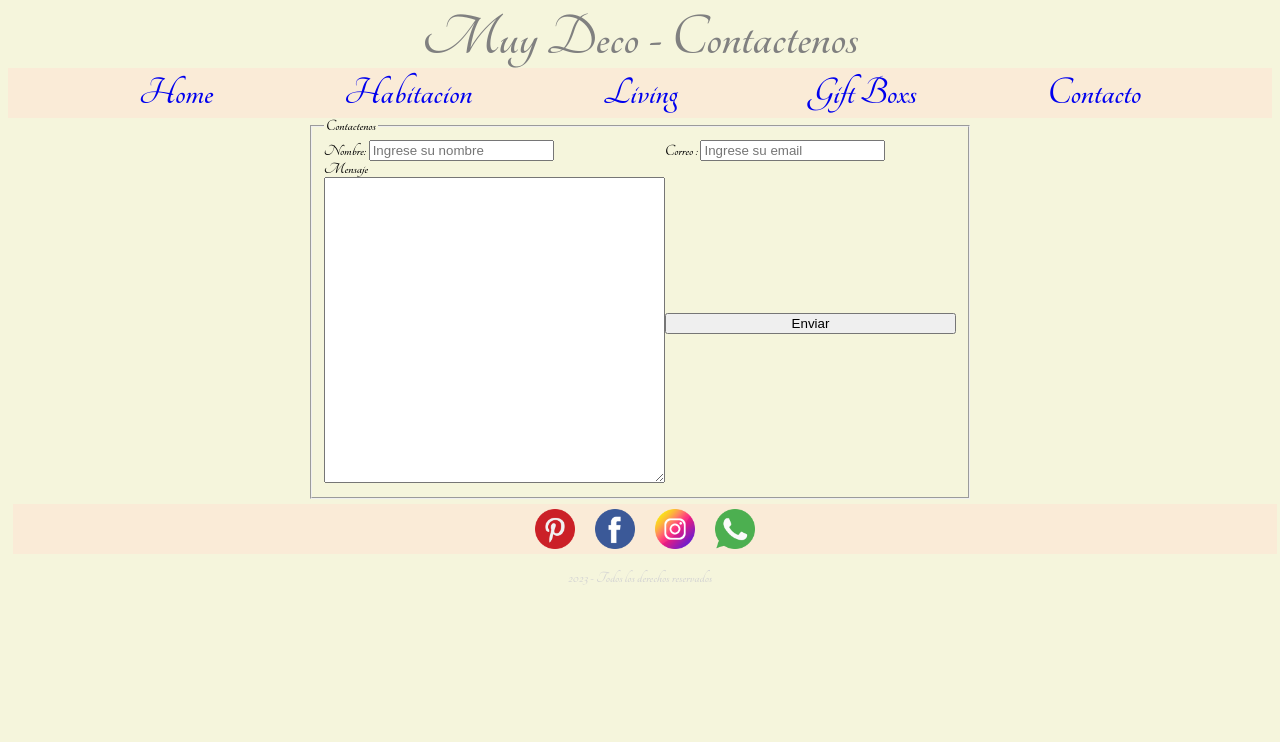
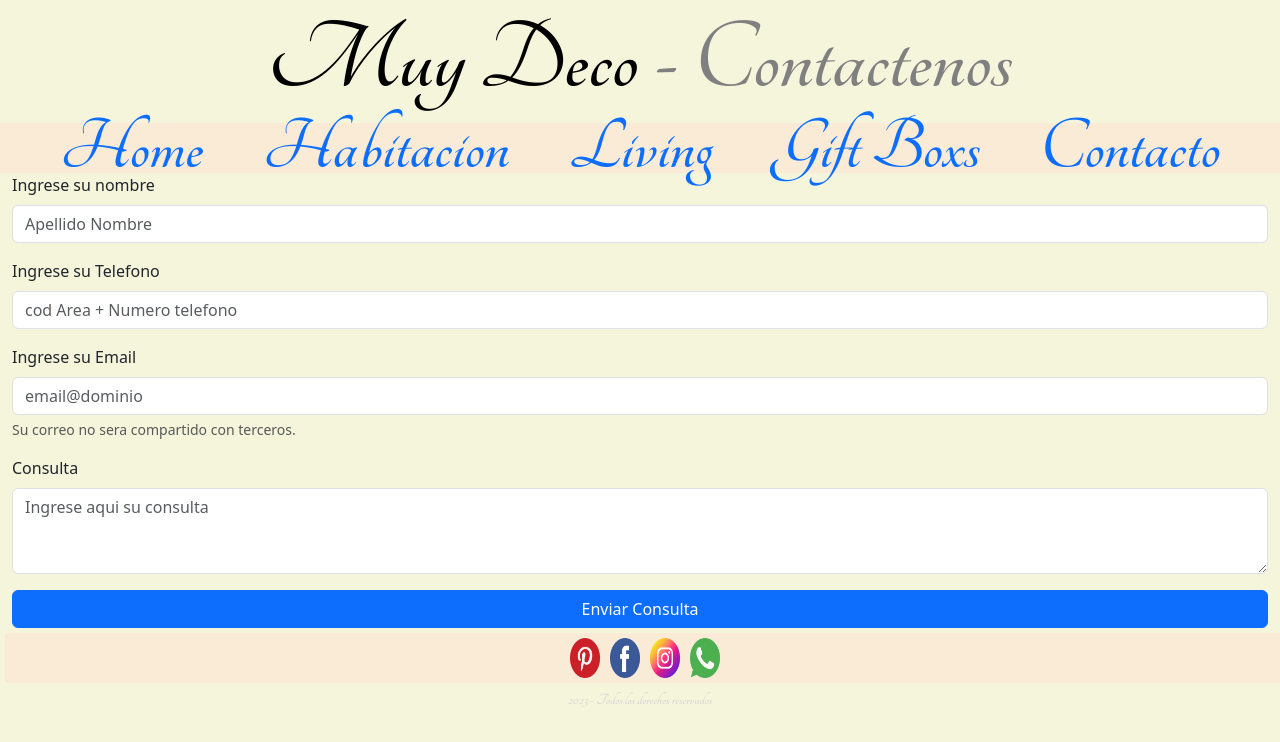
Before and after one commit to guiarrieta/segunda_entrega_coder, a plain HTML site: page pages/contacto.html in a window 1280 px wide. Drawn offline with Linux system fonts and the light colour scheme.

Commit message:
pagina contacto con bootstrap

```diff
--- a/css/styles.css
+++ b/css/styles.css
@@ -10,7 +10,7 @@ body{
 .titulo-main {
     color: gray;
     text-align: center;
-    font-size: 60px;
+    font-size: 8vw;
     font-weight: 100;
     padding: 0px;
     border: 0px;
@@ -25,7 +25,7 @@ ul{
 
 /* formato menu de navegacion de todas las paginas */
 .barra_navegacion_ppal{
-    font-size: 40px;
+    font-size: 6vw;
     font-family: 'Tangerine', serif;
     background-color: antiquewhite;
     padding: 0px;
@@ -139,9 +139,9 @@ ul{
 
 /* formato imagenes de footer */
 .icono-social a img{
-    padding-left: 10px;
-    padding-right: 10px;
-    padding-top: 5px;
+    padding-left: 5px;
+    padding-right: 5px;
+    padding-top: 0px;
     height: 40px;
     width: 40px;
 }
--- a/pages/contacto.html
+++ b/pages/contacto.html
@@ -4,6 +4,9 @@
     <meta charset="UTF-8">
     <meta http-equiv="X-UA-Compatible" content="IE=edge">
     <meta name="viewport" content="width=device-width, initial-scale=1.0">
+
+    <!-- Link bootstrap -->
+    <link rel="stylesheet" href="../libs/bootstrap/css/bootstrap.min.css">
 
     <!-- Linkeo CSS -->
     <link rel="stylesheet" href="../css/styles.css">
@@ -34,6 +37,30 @@
 		</nav>
     </header>
     <main>
+        <div class="container-fluid">
+        <form class="flex-column">
+            <div class="mb-3 col-auto">
+                <label for="exampleInputName" class="form-label">Ingrese su nombre</label>
+                <input type="text" class="form-control" id="exampleInputName" placeholder="Apellido Nombre">
+            </div>
+            <div class="mb-3 col-auto">
+                <label for="exampleInputPhone" class="form-label">Ingrese su Telefono</label>
+                <input type="text" class="form-control" id="exampleInputPhone" placeholder="cod Area + Numero telefono">
+            </div>
+            <div class="mb-3 col-auto">
+              <label for="exampleInputEmail1" class="form-label">Ingrese su Email</label>
+              <input type="email" class="form-control" id="exampleInputEmail1" aria-describedby="emailHelp" placeholder="email@dominio">
+              <div id="emailHelp" class="form-text">Su correo no sera compartido con terceros.</div>
+            </div>
+            <div class="mb-3 col-auto">
+                <label for="exampleFormControlTextarea1" class="form-label">Consulta</label>
+                <textarea class="form-control" id="exampleFormControlTextarea1" rows="3" placeholder="Ingrese aqui su consulta"></textarea>
+            </div>
+            <button type="submit" class="btn btn-primary" >Enviar Consulta</button>
+          </form>
+        </div>
+        <!-- FORMULARIO VIEJO -->
+        <!--
         <form action="">
             <fieldset class="formulario">
                 <legend>Contactenos</legend>
@@ -54,7 +81,7 @@
                 <input class="boton" type="submit" value="Enviar">
             </fieldset>
         </form>
-
+        -->
 
     </main>
     <!-- Pie de Pagina con Social media -->
@@ -84,7 +111,8 @@
         </div>
 
 	</footer>
-
+     <!-- link js bootstrap -->
+     <script src="../libs/bootstrap/js/bootstrap.min.js"></script>
 </body>
 
 </html>
```
